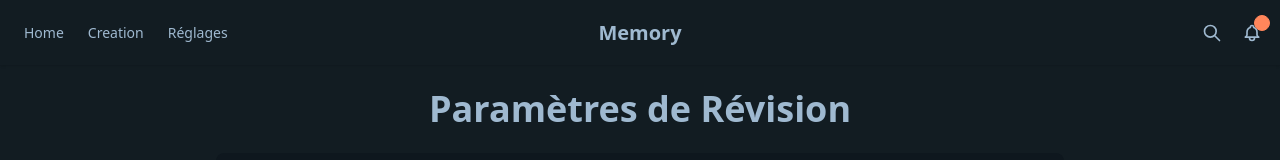
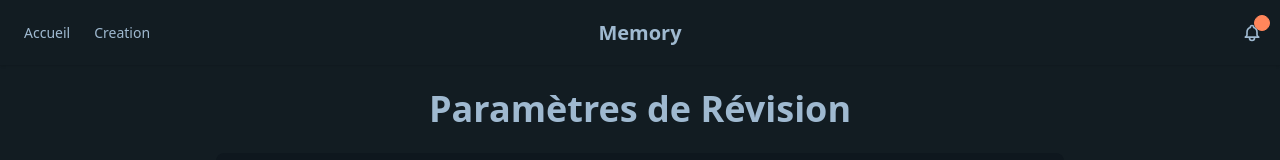
Before and after one commit to HugoGarrigues/Projet-Memory-Garrigues, a React (Vite) app in the folder memory-app/: page /settings in a window 1280 px wide. Shown: the top 160 px of the page. Built offline with nearby package versions, Linux system fonts and the light colour scheme.

Commit message:
feat(updateNavbar): Update navbar link

```diff
--- a/memory-app/src/components/Navbar.tsx
+++ b/memory-app/src/components/Navbar.tsx
@@ -11,16 +11,15 @@ const Navbar = () => {
             </svg>
           </div>
           <ul tabIndex={0} className="menu menu-sm dropdown-content bg-base-100 rounded-box z-1 mt-3 w-52 p-2 shadow">
-            <li><Link to="/" className="hover:text-gray-400 transition duration-300">Home</Link></li>
+            <li><Link to="/" className="hover:text-gray-400 transition duration-300">Accueil</Link></li>
             <li><Link to="/creation" className="hover:text-gray-400 transition duration-300">Creation</Link></li>
-            <li><Link to="/settings" className="hover:text-gray-400 transition duration-300">Settings</Link></li>
           </ul>
         </div>
         <div className="hidden lg:flex">
           <ul className="menu menu-horizontal px-1">
-            <li><Link to="/" className="hover:text-gray-400 transition duration-300">Home</Link></li>
+            <li><Link to="/" className="hover:text-gray-400 transition duration-300">Accueil</Link></li>
             <li><Link to="/creation" className="hover:text-gray-400 transition duration-300">Creation</Link></li>
-            <li><Link to="/settings" className="hover:text-gray-400 transition duration-300">Réglages</Link></li>
+
           </ul>
         </div>
       </div>
@@ -28,15 +27,16 @@ const Navbar = () => {
         <Link to="/" className="btn btn-ghost text-xl">Memory</Link>
       </div>
       <div className="navbar-end">
-        <button className="btn btn-ghost btn-circle">
-          <svg xmlns="http://www.w3.org/2000/svg" className="h-5 w-5" fill="none" viewBox="0 0 24 24" stroke="currentColor"> <path strokeLinecap="round" strokeLinejoin="round" strokeWidth="2" d="M21 21l-6-6m2-5a7 7 0 11-14 0 7 7 0 0114 0z" /> </svg>
-        </button>
+      <Link to="/settings" className="hover:text-gray-400 transition duration-300">
         <button className="btn btn-ghost btn-circle">
           <div className="indicator">
             <svg xmlns="http://www.w3.org/2000/svg" className="h-5 w-5" fill="none" viewBox="0 0 24 24" stroke="currentColor"> <path strokeLinecap="round" strokeLinejoin="round" strokeWidth="2" d="M15 17h5l-1.405-1.405A2.032 2.032 0 0118 14.158V11a6.002 6.002 0 00-4-5.659V5a2 2 0 10-4 0v.341C7.67 6.165 6 8.388 6 11v3.159c0 .538-.214 1.055-.595 1.436L4 17h5m6 0v1a3 3 0 11-6 0v-1m6 0H9" /> </svg>
             <span className="badge badge-xs badge-primary indicator-item"></span>
+
           </div>
+
         </button>
+        </Link>
       </div>
     </div>
   );
--- a/memory-app/src/components/SettingsForm.tsx
+++ b/memory-app/src/components/SettingsForm.tsx
@@ -46,7 +46,7 @@ const SettingsForm: React.FC<SettingsFormProps> = ({ initialSettings }) => {
             if (Notification.permission === "granted") {
                 new Notification("Il est l'heure de réviser malheuresement !", {
                     body: "Allez hop hop hop.",
-                    icon: "path-to-icon.png",
+                    icon: "../../public/brain.svg",
                 });
             }
         }, delay);
```
